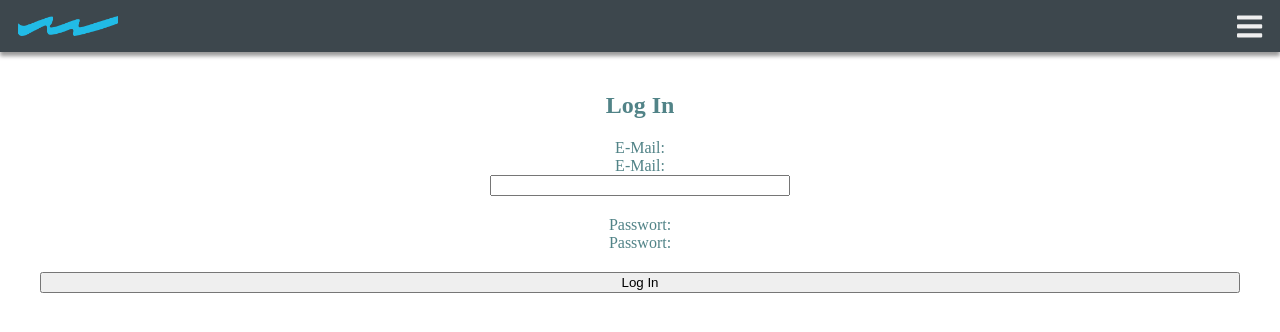
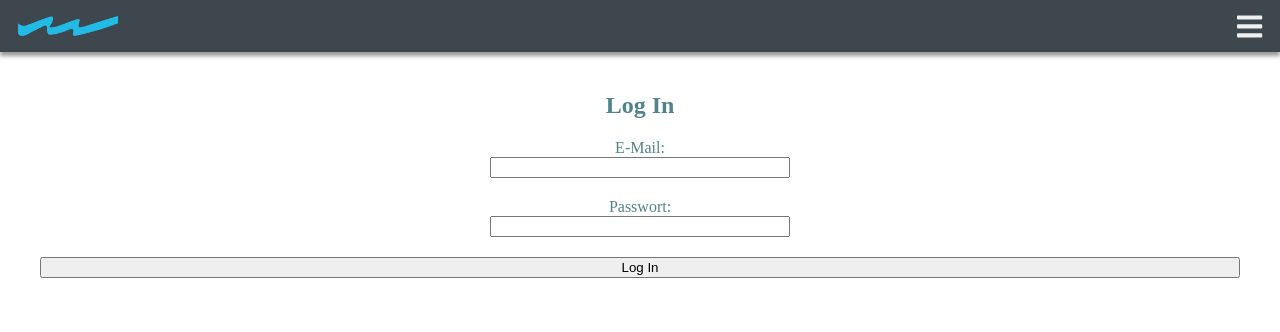
Before and after one commit to paulvh/vanhoutembaeder, a React (Create React App) app: page /login in a window 1280 px wide. Shown: the top 332 px of the page. Built offline with nearby package versions, Linux system fonts and the light colour scheme; no server answers; the database is empty.

Commit message:
Fixed log in

```diff
--- a/src/pages/Login.js
+++ b/src/pages/Login.js
@@ -18,13 +18,13 @@ export default function Login() {
       <StyledForm onSubmit={handleSubmit}>
         <StyledLabel>
           <div>E-Mail:</div>
-          E-Mail:
+
           <StyledInput type="email" ref={emailRef} required />
         </StyledLabel>
         <StyledLabel>
           <div>Passwort:</div>
-          Passwort:
-          <inpStyledInputt type="password" ref={passwordRef} required />
+
+          <StyledInput type="password" ref={passwordRef} required />
         </StyledLabel>
 
         <button disabled={loading} type="submit">
```
Also changed, not shown: 1 other file (tests, documents, lock files or other folders).
